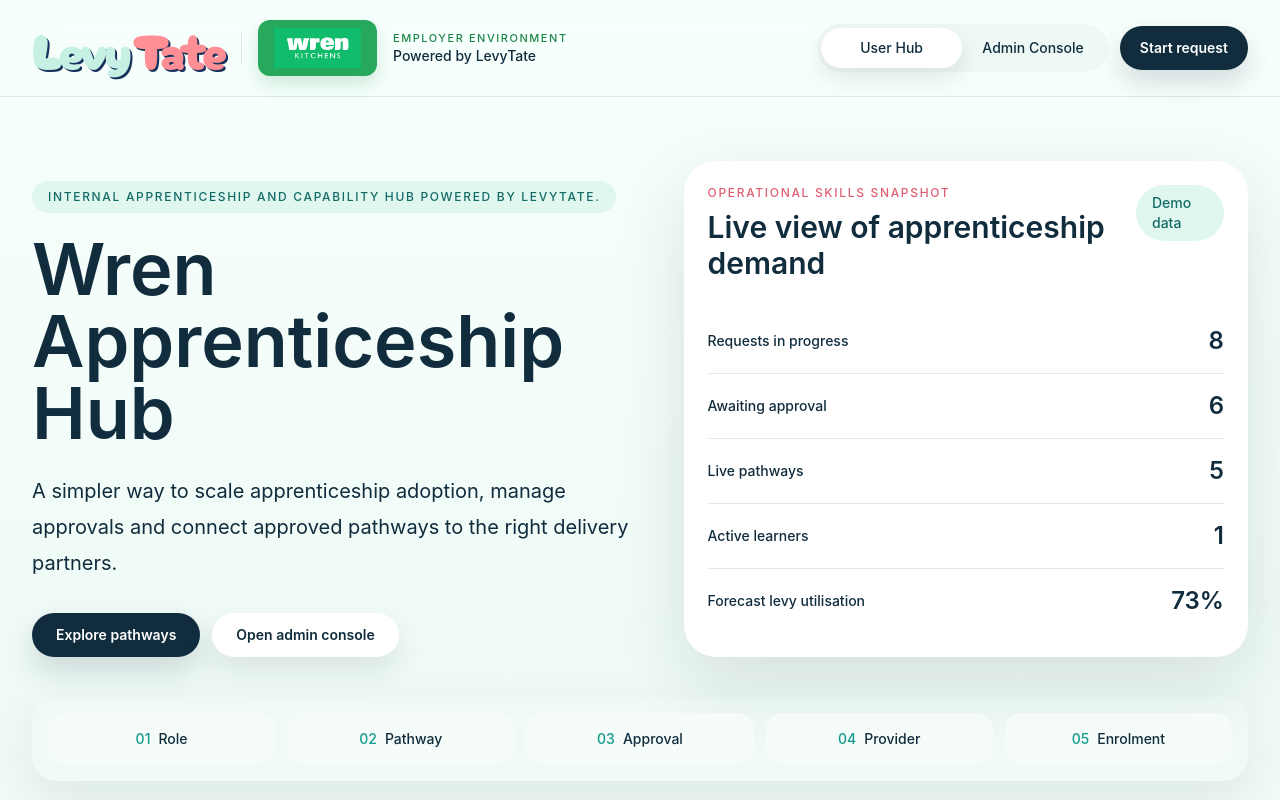
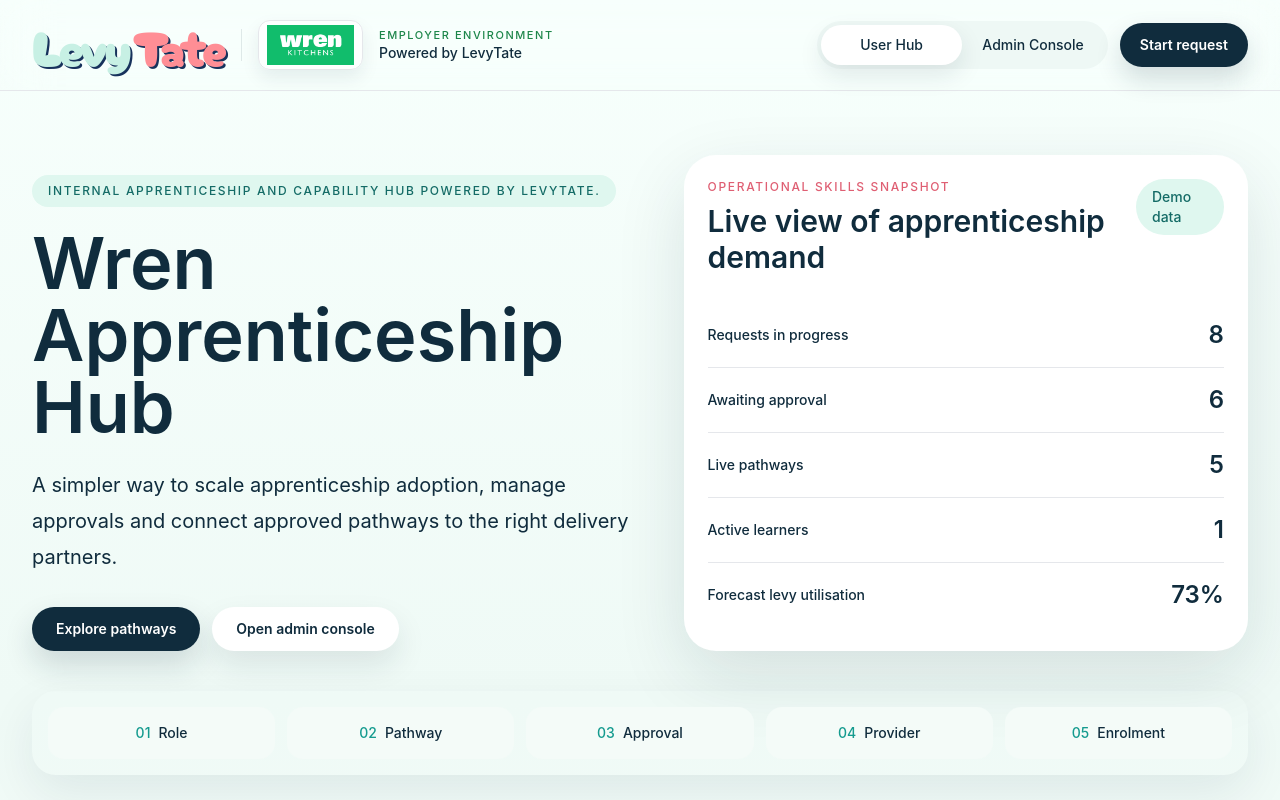
Before and after one commit to jamesevelynross1-sketch/levytate-wren, a Next.js app: page / in a window 1280 px wide. Shown: the top 800 px of the page. Built offline with nearby package versions, Linux system fonts and the light colour scheme.

Commit message:
Refine Wren employer logo badge

```diff
--- a/app/page.tsx
+++ b/app/page.tsx
@@ -209,7 +209,7 @@ export default function Home() {
             </div>
             <div className="h-8 w-px bg-[#102c3d]/10" />
             <div className="flex items-center gap-4">
-              <span className="overflow-visible rounded-xl bg-[#26A85D] px-4 py-2 shadow-[0_8px_18px_rgba(29,134,74,0.18)]" aria-label="Wren Kitchens">
+              <span className="overflow-visible rounded-xl border border-[#102c3d]/8 bg-white/70 px-2 py-1 shadow-[0_8px_18px_rgba(16,44,61,0.08)]" aria-label="Wren Kitchens">
                 <Image src="/brand/wren-kitchens-logo.png" alt="Wren Kitchens" width={112} height={40} priority className="h-auto max-h-10 w-auto object-contain" />
               </span>
               <div>
```
